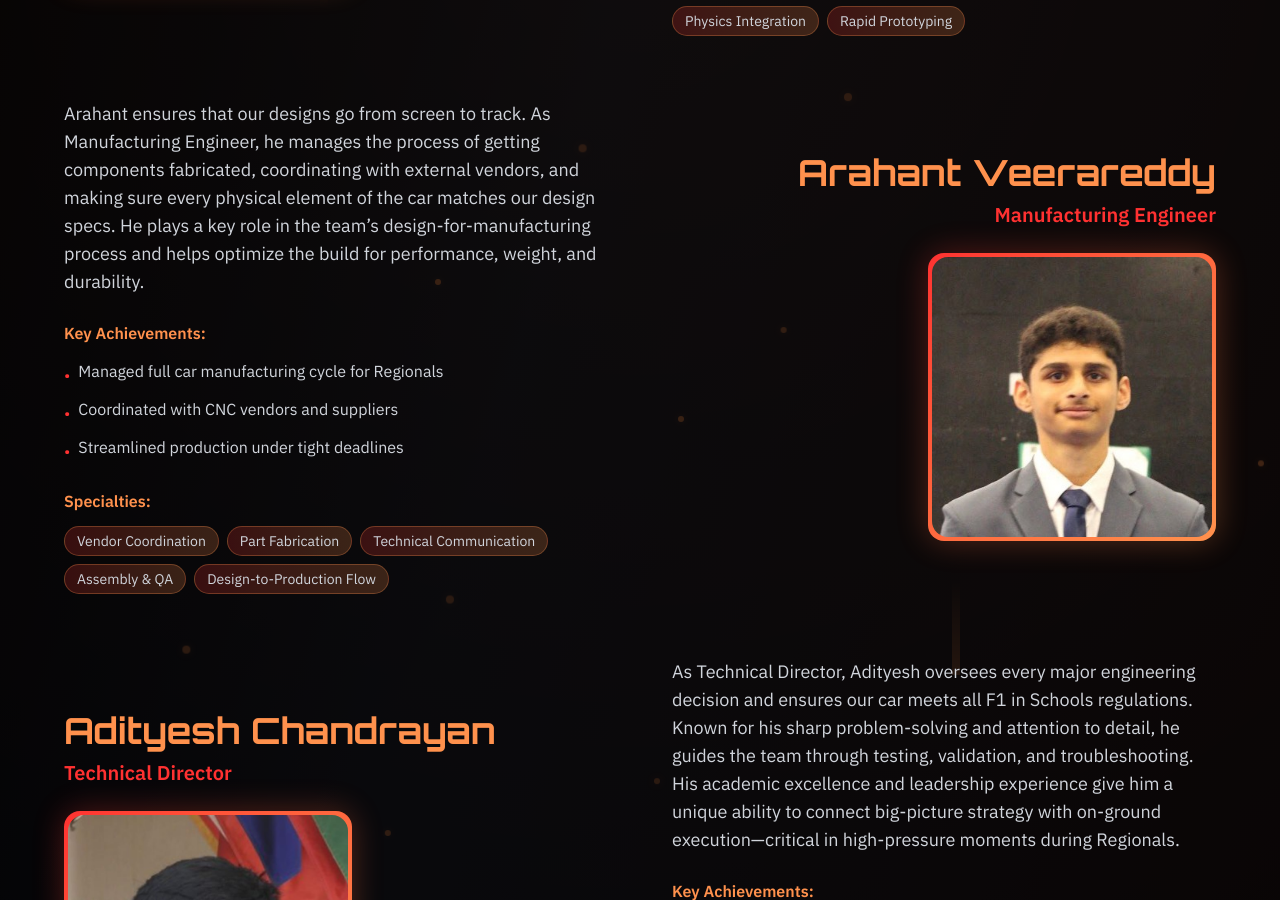
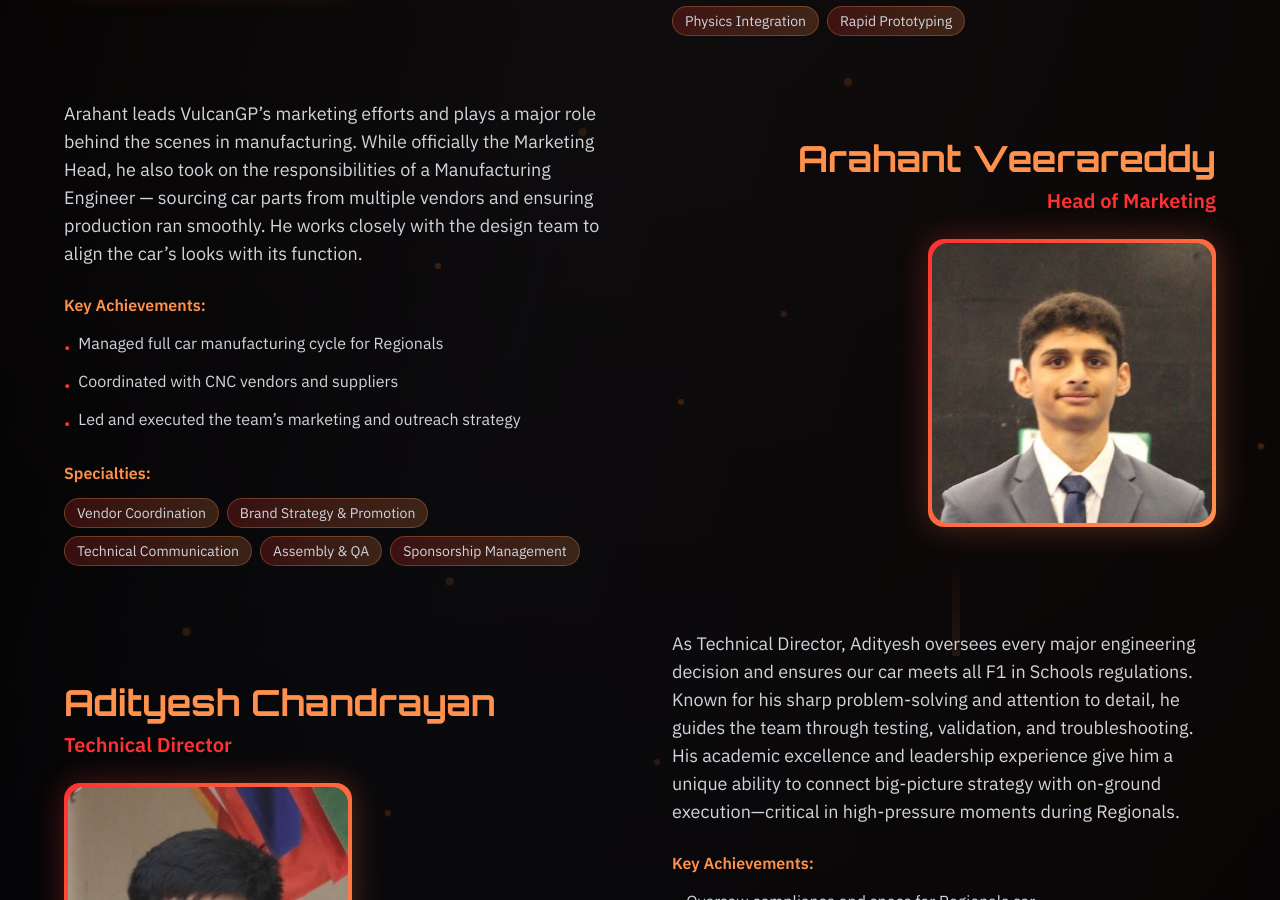
Before and after one commit to whippingdot/Vulcan-GP, a Next.js app: page /team in a window 1280 px wide. Shown: the part 2369-3269 px from the top of the page. Built offline with nearby package versions, Linux system fonts and the light colour scheme.

Commit message:
arahant change

```diff
--- a/src/components/main/mainTeamSection.tsx
+++ b/src/components/main/mainTeamSection.tsx
@@ -23,7 +23,7 @@ const TeamSection = forwardRef<HTMLElement, TeamSectionProps>(
     const teamMembers: TeamMember[] = [
       {
         name: "Arahant Veerareddy",
-        role: "Manufacturing Engineer",
+        role: "Head of Marketing",
         angle: 0,
         image: "/Arahant.jpeg",
       },
--- a/src/lib/teamData.ts
+++ b/src/lib/teamData.ts
@@ -67,21 +67,21 @@ export const teamData: TeamMember[] = [
   },
   {
     name: "Arahant Veerareddy",
-    role: "Manufacturing Engineer",
+    role: "Head of Marketing",
     image: "/Arahant.jpeg", // Replace with actual image path
     description:
-      "Arahant ensures that our designs go from screen to track. As Manufacturing Engineer, he manages the process of getting components fabricated, coordinating with external vendors, and making sure every physical element of the car matches our design specs. He plays a key role in the team’s design-for-manufacturing process and helps optimize the build for performance, weight, and durability.",
+      "Arahant leads VulcanGP’s marketing efforts and plays a major role behind the scenes in manufacturing. While officially the Marketing Head, he also took on the responsibilities of a Manufacturing Engineer — sourcing car parts from multiple vendors and ensuring production ran smoothly. He works closely with the design team to align the car’s looks with its function.",
     achievements: [
       "Managed full car manufacturing cycle for Regionals",
       "Coordinated with CNC vendors and suppliers",
-      "Streamlined production under tight deadlines",
+      "Led and executed the team’s marketing and outreach strategy",
     ],
     specialties: [
       "Vendor Coordination",
-      "Part Fabrication",
+      "Brand Strategy & Promotion",
       "Technical Communication",
       "Assembly & QA",
-      "Design-to-Production Flow",
+      "Sponsorship Management",
     ],
   },
   {
```
